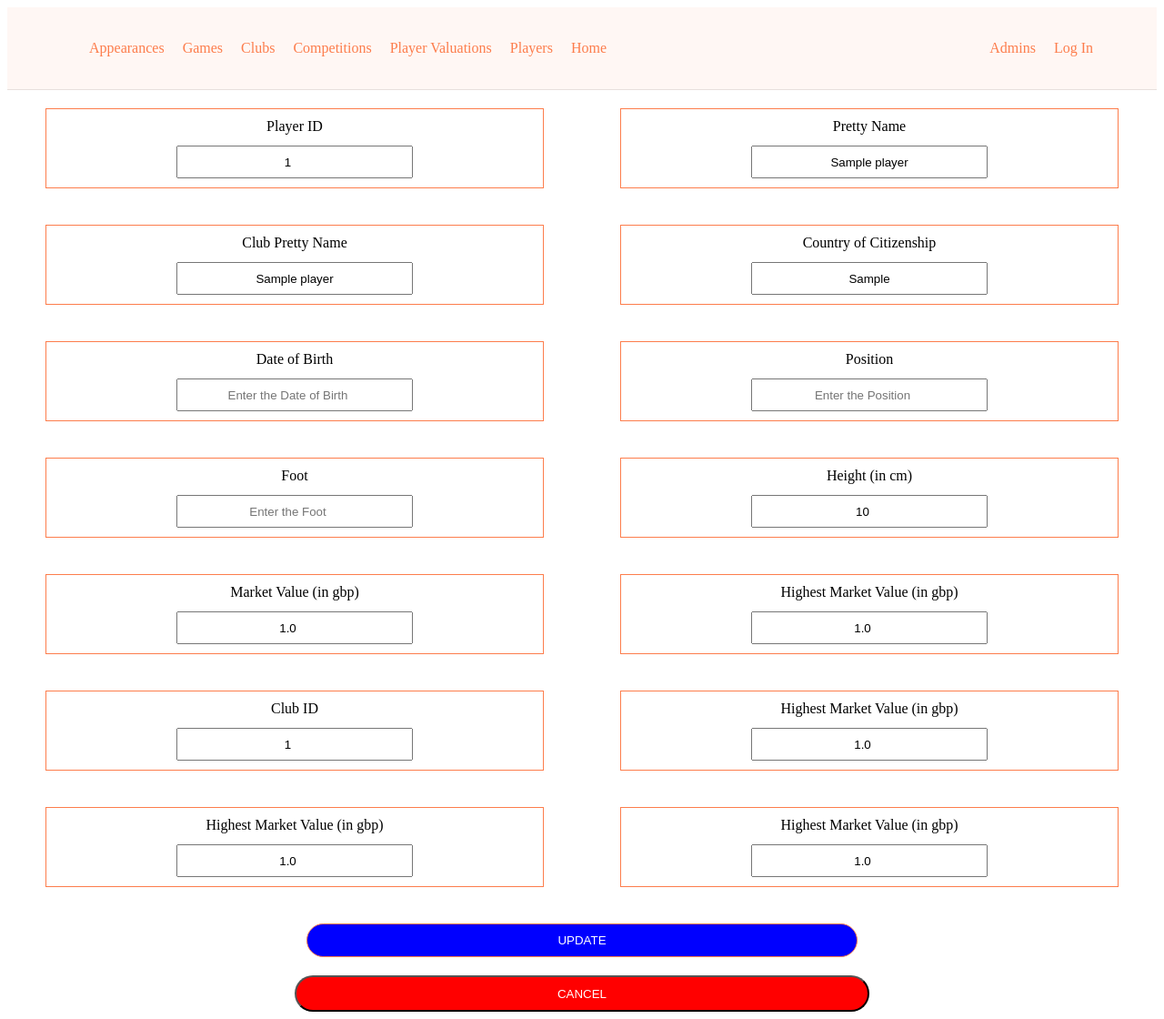
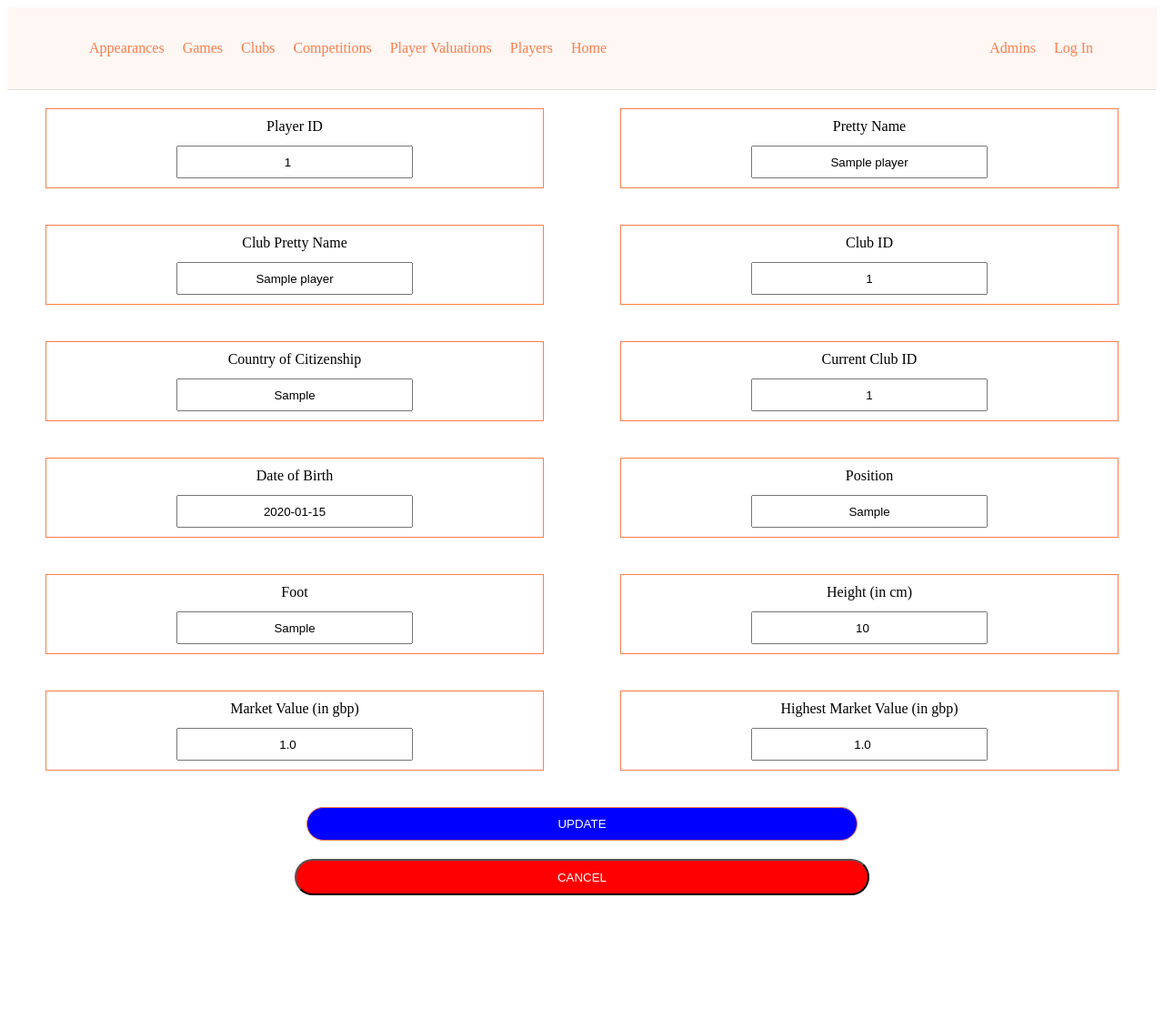
Before and after one commit to itudb2216/itudb2216, a Flask app: page /update_form_player/1 in a window 1280 px wide. Shown: the whole page at 91% size. After the commit the page ends 984 px from the top, so only its background shows below. Run offline with Flask 2, Linux system fonts and the light colour scheme; tables that the repository leaves empty hold one stand-in row (values such as "Sample post").

Commit message:
updated some files

```diff
--- a/database.py
+++ b/database.py
@@ -27,14 +27,20 @@ class Database:
             finally:
                 cursor.close()
 
-    def update(self, object):
-        string, tupel = object.update()
+    def update(self, object, old_object_id):
+        string, tupel = object.update(old_object_id)
         with dbapi2.connect(self.dbfile) as connection:
-            cursor = connection.cursor()
-            query = string
-            cursor.execute("PRAGMA foreign_keys=ON;")
-            cursor.execute(query, tupel)
-            connection.commit()
+            try:
+                cursor = connection.cursor()
+                query = string
+                cursor.execute("PRAGMA foreign_keys=ON;")
+                print("QUERY: ", query)
+                cursor.execute(query, tupel)
+                connection.commit()
+            except:
+                connection.rollback()
+            finally:
+                cursor.close()
 
     def delete(self, object):
         string, object_id = object.delete()
--- a/tables/player.py
+++ b/tables/player.py
@@ -21,9 +21,9 @@ class Player:
         v = (self.player_id,self.pretty_name,self.club_id,self.club_pretty_name,self.current_club_id,self.country_of_citizenship,self.date_of_birth,self.position,self.foot,self.height_in_cm,self.market_value_in_gbp,self.highest_market_value_in_gbp)
         return query, v
 
-    def update(self):
-        query = "UPDATE PLAYERS SET pretty_name = ?,club_id = ?,club_pretty_name = ?,current_club_id = ?,country_of_citizenship = ?,date_of_birth = ?,position = ?,foot = ?,height_in_cm = ?,market_value_in_gbp = ?,highest_market_value_in_gbp = ? WHERE (player_id = ?)"
-        v = (self.pretty_name,self.club_id,self.club_pretty_name,self.current_club_id,self.country_of_citizenship,self.date_of_birth,self.position,self.foot,self.height_in_cm,self.market_value_in_gbp,self.highest_market_value_in_gbp,self.player_id)
+    def update(self, old_player_id):
+        query = "UPDATE PLAYERS SET player_id = ?, pretty_name = ?, club_id = ?,club_pretty_name = ?,current_club_id = ?,country_of_citizenship = ?,date_of_birth = ?,position = ?,foot = ?,height_in_cm = ?,market_value_in_gbp = ?,highest_market_value_in_gbp = ? WHERE (player_id = ?)"
+        v = (self.player_id, self.pretty_name, self.club_id,self.club_pretty_name,self.current_club_id,self.country_of_citizenship,self.date_of_birth,self.position,self.foot,self.height_in_cm,self.market_value_in_gbp,self.highest_market_value_in_gbp,old_player_id)
         return query, v
 
     def delete(self):
--- a/templates/player.html
+++ b/templates/player.html
@@ -5,7 +5,9 @@ content %} {% if not update_form_player %}
     <th>Player ID</th>
     <th>Pretty Name</th>
     <th>Club Pretty Name</th>
+    <th>Club ID</th>
     <th>Country of Citizenship</th>
+    <th>Current Club ID</th>
     <th>Date of Birth</th>
     <th>Position</th>
     <th>Foot</th>
@@ -21,7 +23,9 @@ content %} {% if not update_form_player %}
     <td>{{player.player_id}}</td>
     <td>{{player.pretty_name}}</td>
     <td>{{player.club_pretty_name}}</td>
+    <td>{{player.club_id}}</td>
     <td>{{player.country_of_citizenship}}</td>
+    <td>{{player.current_club_id}}</td>
     <td>{{player.date_of_birth}}</td>
     <td>{{player.position}}</td>
     <td>{{player.foot}}</td>
@@ -85,6 +89,16 @@ content %} {% if not update_form_player %}
   </div>
 
   <div>
+    <label for="club_id"><p>Club ID</p></label>
+    <input
+      type="text"
+      name="club_id"
+      placeholder="Enter the Club ID"
+      value="{{current_player.club_id}}"
+    />
+  </div>
+
+  <div>
     <label for="country_of_citizenship"><p>Country of Citizenship</p></label>
     <input
       type="text"
@@ -95,9 +109,19 @@ content %} {% if not update_form_player %}
   </div>
 
   <div>
+    <label for="current_club_id"><p>Current Club ID</p></label>
+    <input
+      type="text"
+      name="current_club_id"
+      placeholder="Enter the Current Club ID"
+      value="{{current_player.current_club_id}}"
+    />
+  </div>
+
+  <div>
     <label for="date_of_birth"><p>Date of Birth</p></label>
     <input
-      type="number"
+      type="text"
       name="date_of_birth"
       placeholder="Enter the Date of Birth"
       value="{{current_player.date_of_birth}}"
@@ -107,7 +131,7 @@ content %} {% if not update_form_player %}
   <div>
     <label for="position"><p>Position</p></label>
     <input
-      type="number"
+      type="text"
       name="position"
       placeholder="Enter the Position"
       value="{{current_player.position}}"
@@ -117,7 +141,7 @@ content %} {% if not update_form_player %}
   <div>
     <label for="foot"><p>Foot</p></label>
     <input
-      type="number"
+      type="text"
       name="foot"
       placeholder="Enter the Foot"
       value="{{current_player.foot}}"
@@ -138,55 +162,10 @@ content %} {% if not update_form_player %}
     <label for="market_value_in_gbp"><p>Market Value (in gbp)</p></label>
     <input
       type="number"
+      step="0.01"
       name="market_value_in_gbp"
       placeholder="Enter the Market Value (in gbp)"
       value="{{current_player.market_value_in_gbp}}"
-    />
-  </div>
-
-  <div>
-    <label for="highest_market_value_in_gbp"
-      ><p>Highest Market Value (in gbp)</p></label
-    >
-    <input
-      type="number"
-      name="highest_market_value_in_gbp"
-      placeholder="Enter the Highest Market Value (in gbp)"
-      value="{{current_player.highest_market_value_in_gbp}}"
-    />
-  </div>
-
-  <div>
-    <label for="club_id"><p>Club ID</p></label>
-    <input
-      type="number"
-      name="club_id"
-      placeholder="Enter the Club ID"
-      value="{{current_player.club_id}}"
-    />
-  </div>
-
-  <div>
-    <label for="highest_market_value_in_gbp"
-      ><p>Highest Market Value (in gbp)</p></label
-    >
-    <input
-      type="number"
-      name="highest_market_value_in_gbp"
-      placeholder="Enter the Highest Market Value (in gbp)"
-      value="{{current_player.highest_market_value_in_gbp}}"
-    />
-  </div>
-
-  <div>
-    <label for="highest_market_value_in_gbp"
-      ><p>Highest Market Value (in gbp)</p></label
-    >
-    <input
-      type="number"
-      name="highest_market_value_in_gbp"
-      placeholder="Enter the Highest Market Value (in gbp)"
-      value="{{current_player.highest_market_value_in_gbp}}"
     />
   </div>
 
@@ -207,7 +186,7 @@ content %} {% if not update_form_player %}
   </button>
 </form>
 <button class="button_cancel">
-  <a href="{{ url_for('update_player', club_id = 'Close') }}">
+  <a href="{{ url_for('update_player', player_id = 'Close') }}">
     <p>CANCEL</p>
   </a>
 </button>
--- a/templates/player_valuation.html
+++ b/templates/player_valuation.html
@@ -62,7 +62,7 @@
   <div>
     <label for="date_time"><p>Date Time</p></label>
     <input
-      type="text"
+      type="date"
       name="date_time"
       placeholder="Enter the Date Time"
       value="{{current_player_valuation[1]}}"
--- a/views.py
+++ b/views.py
@@ -205,26 +205,22 @@ def update_appearance(appearance_id):
 def delete_player(player_id):
     myDB = current_app.config["db"]
     myDB.delete(myDB.get_player(player_id))
-    return render_template("player.html", players = myDB.get_players(), admin = session.get("admin"), update_form_club = False, current_player = None)
+    return render_template("player.html", players = myDB.get_players(), admin = session.get("admin"), update_form_player = False, current_player = None)
 
 def update_form_player(player_id):
     myDB =  current_app.config["db"]
-    return render_template("player.html", players = myDB.get_clubs(), admin = session.get("admin"), update_form_player = True, current_player = myDB.get_player(player_id))
+    return render_template("player.html", players = myDB.get_players(), admin = session.get("admin"), update_form_player = True, current_player = myDB.get_player(player_id))
 
 def update_player(player_id):
     if (player_id == "Close"):
         myDB = current_app.config["db"]
-        return render_template("player.html", players = myDB.get_players, admin = session.get("admin"), update_form_player = False, current_player = None)
+        return render_template("player.html", players = myDB.get_players(), admin = session.get("admin"), update_form_player = False, current_player = None)
 
     if (request.method == "GET"):
         myDB = current_app.config["db"]
-        myDB.update(Player((request.args)['player_id'], (request.args)['club_id'], (request.args)['club_pretty_name'],
+
+        myDB.update(Player((request.args)['player_id'], (request.args)['pretty_name'], (request.args)['club_id'], (request.args)['club_pretty_name'],
                          (request.args)['current_club_id'], (request.args)['country_of_citizenship'], (request.args)['date_of_birth'],
                          (request.args)['position'], (request.args)['foot'], (request.args)['height_in_cm'],
-                         (request.args)['national_team_players'], (request.args)['stadium_name'], (request.args)['stadium_seats'],
-                         (request.args)['market_value_in_gbp'], (request.args)['highest_market_value_in_gbp']))
+                         (request.args)['market_value_in_gbp'], (request.args)['highest_market_value_in_gbp']), player_id)
         return render_template("player.html", players = myDB.get_players(), admin = session.get("admin"), update_form_player = False, current_player = None)
-
-
-        # player_id,pretty_name,club_id,club_pretty_name,current_club_id,country_of_citizenship, date_of_birth = None,
-        # position = None,foot = None,height_in_cm = None,market_value_in_gbp = None,highest_market_value_in_gbp = None
```
